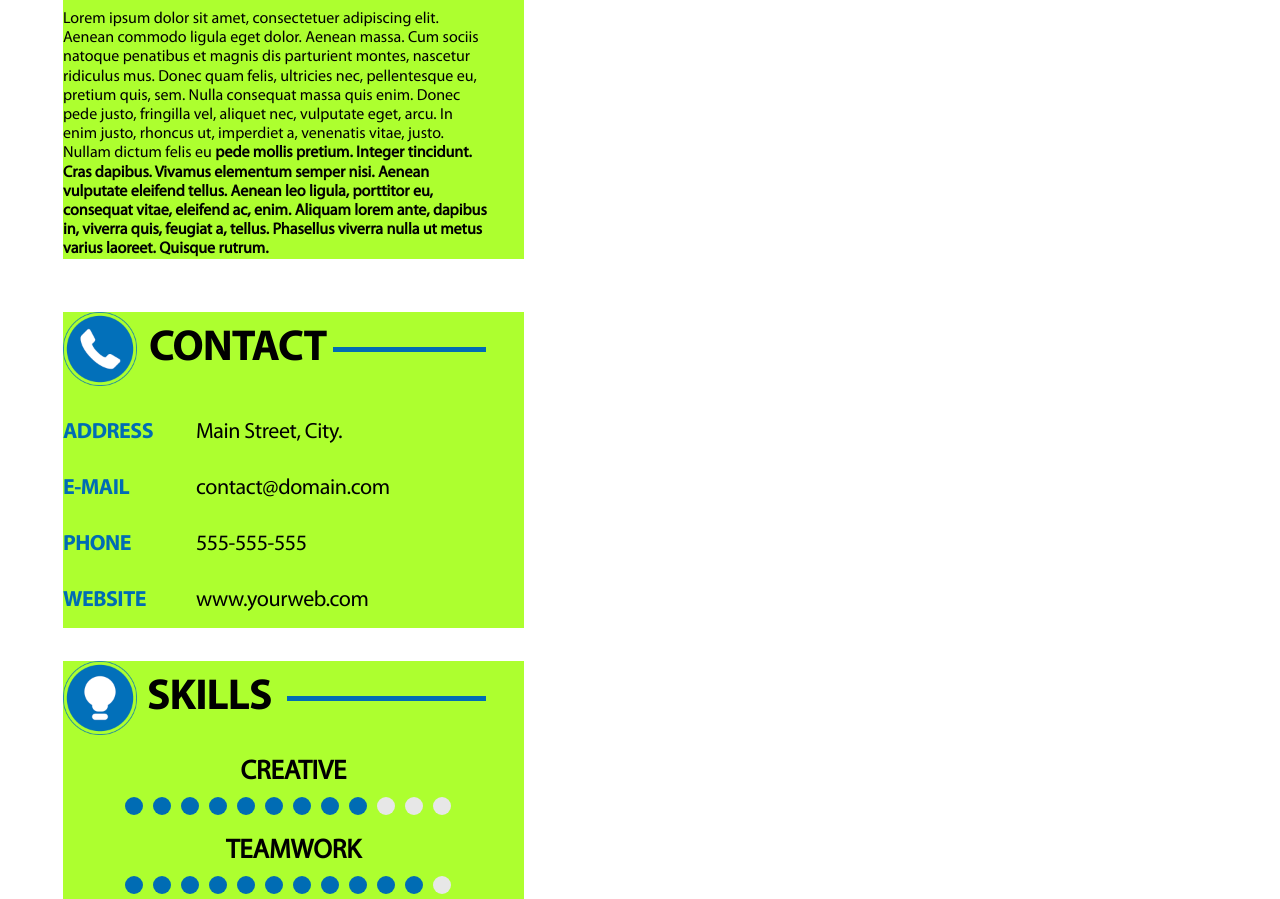
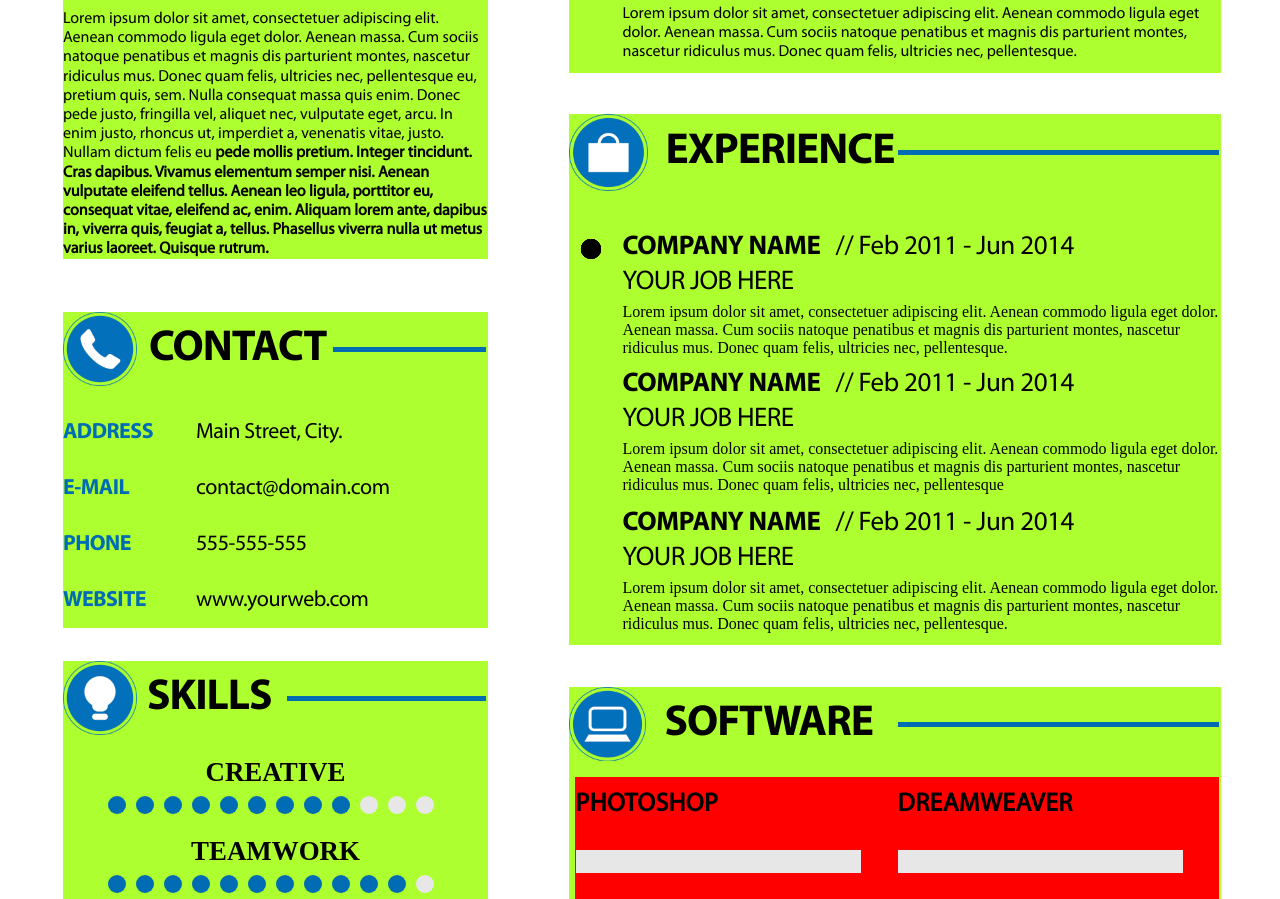
Before and after one commit to Yur-ok/FSD_CV, a website built with webpack: page source/index.pug in a window 1280 px wide. Shown: the part 668-1567 px from the top of the page. Built offline with nearby package versions, Linux system fonts and the light colour scheme.

Commit message:
Almost done all excepct software block

```diff
--- a/source/index.pug
+++ b/source/index.pug
@@ -154,8 +154,8 @@ html
                     li.education__item
                         ul.education__item-description
                             li.education__item-header
-                                span.education__item-header--bold.education__item--upper Master Degree&nbsp;
-                                span.education__item--upper // Feb 2011 - Jun 2014
+                                span.education__item-header--bold Master Degree&nbsp&nbsp&nbsp&nbsp;
+                                span.education__item--addText // Feb 2011 - Jun 2014
                             li.education__item--upper University Name
                             li.education__item-description.
                                 Lorem ipsum dolor sit amet, consectetuer adipiscing elit. Aenean commodo ligula eget dolor.
@@ -164,8 +164,8 @@ html
                     li.education__item
                         ul.education__item-description
                             li.education__item-header
-                                span.education__item-header--bold.education__item--upper Master Degree&nbsp;
-                                span.education__item--upper // Feb 2011 - Jun 2014
+                                span.education__item-header--bold Master Degree&nbsp&nbsp&nbsp&nbsp;
+                                span.education__item--addText // Feb 2011 - Jun 2014
                             li.education__item--upper University Name
                             li.education__item-description.
                                 Lorem ipsum dolor sit amet, consectetuer adipiscing elit. Aenean commodo ligula eget dolor.
@@ -174,8 +174,8 @@ html
                     li.education__item
                         ul.education__item-description
                             li.education__item-header
-                                span.education__item-header--bold.education__item--upper Master Degree&nbsp;
-                                span.education__item--upper // Feb 2011 - Jun 2014
+                                span.education__item-header--bold Master Degree&nbsp&nbsp&nbsp&nbsp;
+                                span.education__item--addText // Feb 2011 - Jun 2014
                             li.education__item--upper University Name
                             li.education__item-description.
                                 Lorem ipsum dolor sit amet, consectetuer adipiscing elit. Aenean commodo ligula eget dolor.
@@ -184,8 +184,8 @@ html
                     li.education__item
                         ul.education__item-description
                             li.education__item-header
-                                span.education__item-header--bold.education__item--upper Master Degree&nbsp;
-                                span // Feb 2011 - Jun 2014
+                                span.education__item-header--bold Master Degree&nbsp&nbsp&nbsp&nbsp;
+                                span.education__item--addText // Feb 2011 - Jun 2014
                             li.education__item--upper University Name
                             li.education__item-description.
                                 Lorem ipsum dolor sit amet, consectetuer adipiscing elit. Aenean commodo ligula eget dolor.
@@ -199,36 +199,35 @@ html
                         li.block-header__img
                         li.block-header__title
                             h2 Experience
-                        li.block-heder__line
+                        li.block-header__line
                 ul.experience__list
-                    li.experience__item
-                        ul.experience__item-desctiption
-                            li.experience__item-header
-                                span.experience__item-header--bold Company Name&nbsp;
-                                span // Feb 2011 - Jun 2014
-                            li.experience__item--upper Your Job Here
-                            li.experience__item-description.
-                                Lorem ipsum dolor sit amet, consectetuer adipiscing elit. Aenean commodo ligula eget dolor.
-                                Aenean massa. Cum sociis natoque penatibus et magnis dis parturient montes, nascetur ridiculus
-                                mus. Donec quam felis, ultricies nec, pellentesque.
-                        ul.experience__item-desctiption
-                            li.experience__item-header
-                                span.experience__item-header--bold Company Name&nbsp;
-                                span // Feb 2011 - Jun 2014
-                            li.experience__item--upper Your Job Here
-                            li.experience__item-description.
-                                Lorem ipsum dolor sit amet, consectetuer adipiscing elit. Aenean commodo ligula eget dolor.
-                                Aenean massa. Cum sociis natoque penatibus et magnis dis parturient montes, nascetur ridiculus
-                                mus. Donec quam felis, ultricies nec, pellentesque
-                        ul.experience__item-desctiption
-                            li.experience__item-header
-                                span.experience__item-header--bold Company Name&nbsp;
-                                span // Feb 2011 - Jun 2014
-                            li.experience__item--upper Your Job Here
-                            li.experience__item-description.
-                                Lorem ipsum dolor sit amet, consectetuer adipiscing elit. Aenean commodo ligula eget dolor.
-                                Aenean massa. Cum sociis natoque penatibus et magnis dis parturient montes, nascetur ridiculus
-                                mus. Donec quam felis, ultricies nec, pellentesque.
+                    ul.experience__list-item
+                        li.experience__item-header
+                            span.experience__item-header--bold Company Name&nbsp&nbsp&nbsp;
+                            span.experience__item--addText // Feb 2011 - Jun 2014
+                        li.experience__item--upper Your Job Here
+                        li.experience__item-description.
+                            Lorem ipsum dolor sit amet, consectetuer adipiscing elit. Aenean commodo ligula eget dolor.
+                            Aenean massa. Cum sociis natoque penatibus et magnis dis parturient montes, nascetur ridiculus
+                            mus. Donec quam felis, ultricies nec, pellentesque.
+                    ul.experience__list-item
+                        li.experience__item-header
+                            span.experience__item-header--bold Company Name&nbsp&nbsp&nbsp;
+                            span.experience__item--addText // Feb 2011 - Jun 2014
+                        li.experience__item--upper Your Job Here
+                        li.experience__item-description.
+                            Lorem ipsum dolor sit amet, consectetuer adipiscing elit. Aenean commodo ligula eget dolor.
+                            Aenean massa. Cum sociis natoque penatibus et magnis dis parturient montes, nascetur ridiculus
+                            mus. Donec quam felis, ultricies nec, pellentesque
+                    ul.experience__list-item
+                        li.experience__item-header
+                            span.experience__item-header--bold Company Name&nbsp&nbsp&nbsp;
+                            span.experience__item--addText // Feb 2011 - Jun 2014
+                        li.experience__item--upper Your Job Here
+                        li.experience__item-description.
+                            Lorem ipsum dolor sit amet, consectetuer adipiscing elit. Aenean commodo ligula eget dolor.
+                            Aenean massa. Cum sociis natoque penatibus et magnis dis parturient montes, nascetur ridiculus
+                            mus. Donec quam felis, ultricies nec, pellentesque.
 
             //seventh block Software
             section.software
@@ -239,7 +238,7 @@ html
                             h2 Software
                         li.block-header__line
                 table.software__table
-                    tr.sowftware__item-header
+                    tr.software__item-header
                         td
                             h3 Photoshop
                         td
--- a/source/style.styl
+++ b/source/style.styl
@@ -12,9 +12,19 @@
 
 body
   margin: 0 auto
-  max-width: 1280px
-  padding-top: 78px;
-  //
+  padding-top: 78px
+  margin-left: 63px
+  margin-right: 59px
+
+  main
+    max-height: 1811px
+    max-width: 1280px
+    display: flex
+    flex-direction: column
+    flex-wrap: wrap
+    //justify-content: space-between
+
+
   // Common rules
   //
   p
@@ -50,9 +60,9 @@ body
   //first block BIO
   //
   .bio
-    margin-left: 63px
     display: flex
-    max-width: 36%
+    //max-width: 38%
+    width: 425px
     flex-direction column
     align-items: center
     background-color: greenyellow
@@ -64,8 +74,7 @@ body
     height: 209px
     border-radius 50%
     background-color: #006cb4
-    box-shadow: 0 0 0 14px #fff,
-            0 0 0 16px #006cb4
+    box-shadow: 0 0 0 14px #fff, 0 0 0 16px #006cb4
 
   .full-name__list > li > h2
     margin: 0
@@ -102,8 +111,8 @@ body
   //
   .profile
     background-color: greenyellow
-    max-width: 36%
-    margin-left: 63px
+    //max-width: 38%
+    width: 425px
     margin-top: 62px
 
   .profile .block-header__img
@@ -116,7 +125,6 @@ body
     margin-right: 9px
 
   .profile .block-header__line
-    //border-bottom: 3px transparent solid
     width: 173px
 
   .profile__description
@@ -132,9 +140,9 @@ body
   //third block Contact
   //
   .contact
-    max-width: 36%
+    //max-width: 38%
+    width: 425px
     margin-top: 53px
-    margin-left: 63px
     background-color: greenyellow
 
   .contact .block-header__img
@@ -177,8 +185,8 @@ body
   //
   .skills
     margin-top: 33px
-    margin-left: 63px
-    max-width: 36%
+    //max-width: 38%
+    width: 425px
     background-color: greenyellow
 
   .skills .block-header__img
@@ -203,7 +211,6 @@ body
     margin-top: 22px
     height: 286px
     justify-content: space-between
-    font-family: 'MyriadPro-Regular', Arial, sans-serif;
     font-size: 23px
     text-transform: uppercase
     padding-bottom: 106px
@@ -234,8 +241,183 @@ body
   //
   //fifth block Education
   //
+  .education
+    background-color: greenyellow
+    //max-width: 56%
+    width: 652px
+    margin-left: 80px
+
+  .education .block-header__img
+    background-image: url('../img/EDUCATION.png')
+    width: 77px
+    height: 74px
+    margin-right: 20px
+
+  .education .block-header__title
+    margin-right: 10px
+
+  .education .block-header__line
+    width: 321px
+
+  .education__item::before
+    content: ''
+
+    position: absolute
+    left: 12px
+    top: 7px
+
+    width: 20px
+    height: 20px
+    border-radius: 50%
+    background-color: #000
+
+
+  .education__list
+    margin-top: 26px
+    padding-left: 54px
+    position: relative
+
+  .education__item
+    margin-bottom: 11px
+
+  .education__item:nth-child(2)
+    margin-bottom: 9px
+
+  .education__item:nth-child(3)
+    margin-bottom: 8px
+
   .education__item-header--bold
-    font-weight: bold;
+    font-family: 'MyriadPro-Bold', Arial, sans-serif;
+    font-size: 30px
+    letter-spacing: -2.3px
+    text-transform: uppercase
+
+  .education__item--addText
+    font-family: 'MyriadPro-Regular', Arial, sans-serif;
+    font-size: 30px
+    letter-spacing: -1.3px
 
   .education__item--upper
-    text-transform: none;
+    font-family: 'MyriadPro-Regular', Arial, sans-serif;
+    text-transform: uppercase
+    font-size: 27px
+    letter-spacing: -0.6px
+
+  .education__item-description
+    font-family: 'MyriadPro-Regular', Arial, sans-serif;
+    margin-top: 5px
+    font-size: 16px
+
+
+  //
+  //sixth block Experience
+  //
+  .experience
+    background-color: greenyellow
+    //max-width: 56%
+    width: 652px
+    margin-top: 41px
+    margin-left: 80px
+
+  .experience .block-header__img
+    background-image: url('../img/EXPERIENCE.png')
+    width: 79px
+    height: 77px
+    margin-right: 18px
+
+  .experience .block-header__title
+    margin-right: 4px
+
+  .experience .block-header__line
+    width: 321px
+
+  .experience__list
+    padding-left: 54px
+    margin-top: 41px
+    position: relative
+
+  .experience__item-header
+    font-family: 'MyriadPro-Bold', Arial, sans-serif;
+    font-size: 27px
+    text-transform: uppercase
+    letter-spacing: -0.4px
+
+  .experience__item--addText
+    font-family: 'MyriadPro-Regular', Arial, sans-serif;
+    font-size: 27px
+    text-transform: none
+
+  .experience__item--upper
+    font-family: 'MyriadPro-Regular', Arial, sans-serif;
+    text-transform: uppercase
+    font-size: 27px
+    margin-top: 3px
+    letter-spacing: -0.5px
+
+  .experience__item-description
+    margin-top: 4px
+
+  .experience__list-item
+    margin-bottom: 12px
+
+  .experience__list-item:nth-child(2)
+    margin-bottom: 14px
+
+  .experience__list-item > li::before
+    content: ''
+
+    position: absolute
+    top: 7px
+    left: 12px
+
+    width: 20px
+    height: 20px
+    border-radius: 50%
+    background-color: #000;
+
+
+
+  //
+  //seventh block Software
+  //
+  .software
+    background-color: greenyellow
+    width: 652px
+    margin-top: 42px
+    margin-left: 80px
+    //max-width: 56%
+
+  .software .block-header__img
+    background-image: url('../img/SOFTWARE.png')
+    width: 77px
+    height: 74px
+    margin-right: 19px
+
+  .software .block-header__title
+    margin-right: 25px
+
+  .software .block-header__line
+    width: 321px
+
+
+  .software__table
+    background-color: red;
+    border-collapse: collapse
+    width: 644px
+    margin-left: 6px
+    margin-top: 16px
+
+
+  .software__table td h3
+    margin: 0
+    letter-spacing: 0.5px
+
+  .software__item-header
+    font-family: 'MyriadPro-Regular', Arial, sans-serif;
+    font-size: 27px
+    text-transform: uppercase
+
+  .software__progress-empty
+    width: 285px
+    height: 23px
+    background-color: #e7e7e7
```
